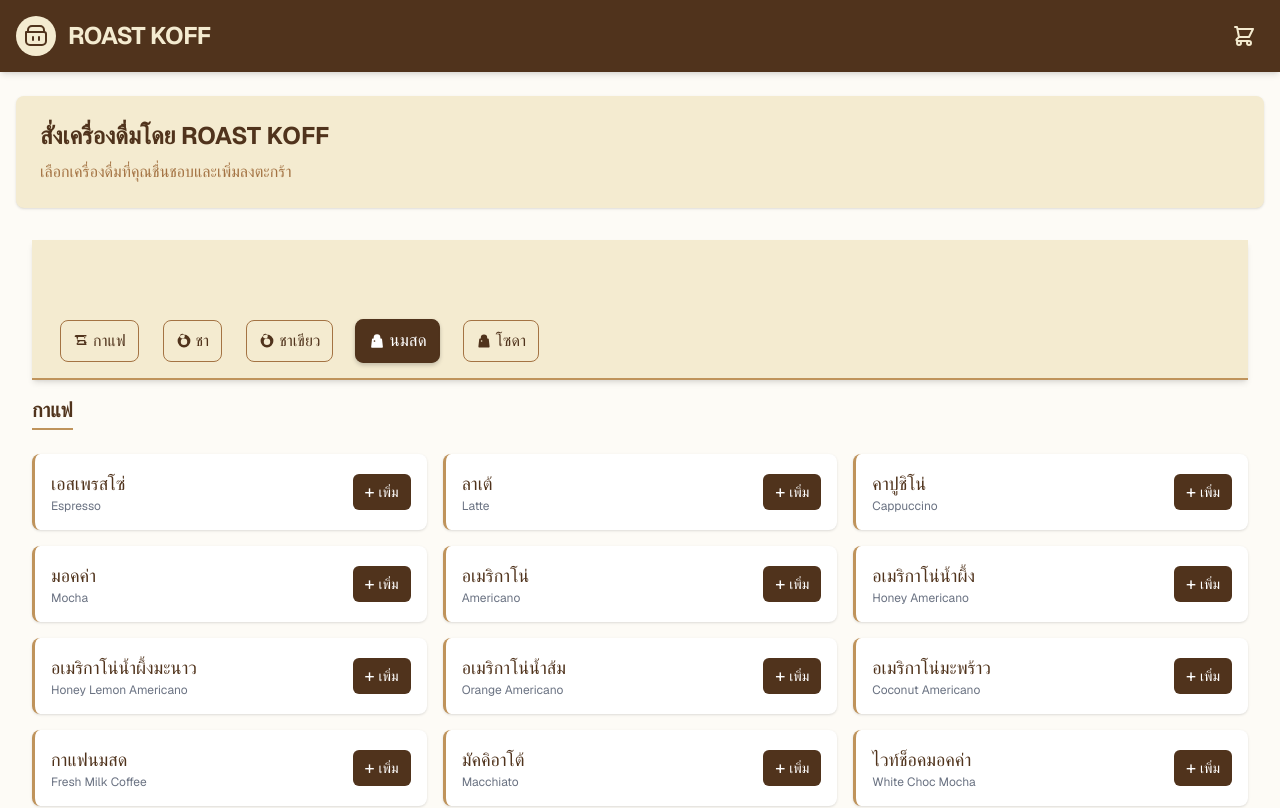
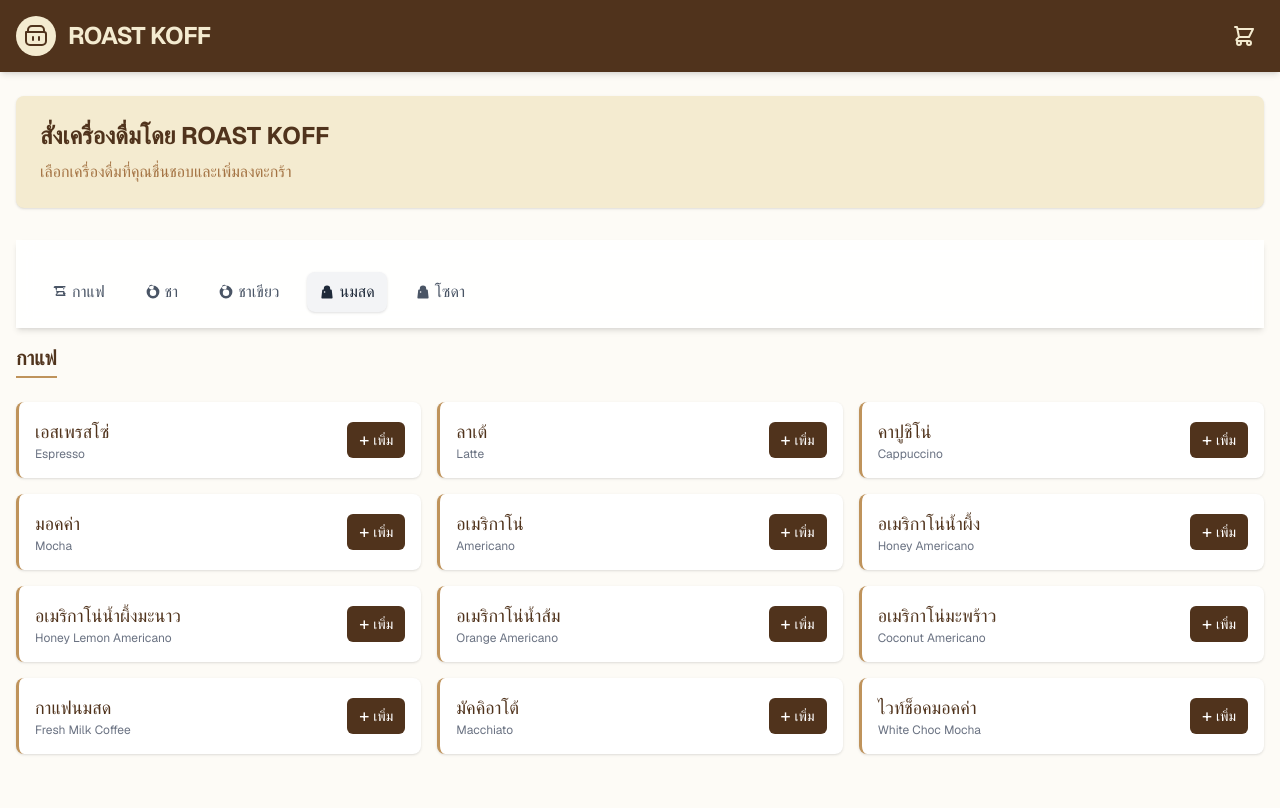
Before and after one commit to llsit/roast-koff-liff, a Next.js app: page / in a window 1280 px wide. Shown: the top 808 px of the page. Built offline with nearby package versions, Linux system fonts and the light colour scheme.

Commit message:
- fixed nav bar design

```diff
--- a/src/app/components/MenuList.tsx
+++ b/src/app/components/MenuList.tsx
@@ -239,7 +239,7 @@ export default function MenuList({
   }
 
   return (
-    <div className="container mx-auto px-4">
+    <div className="container mx-auto">
       {/* Using the extracted NavBar component */}
       <NavBar
         menus={menus}
--- a/src/app/components/Navbar.tsx
+++ b/src/app/components/Navbar.tsx
@@ -11,20 +11,20 @@ interface NavBarProps {
   menus: Menu[];
   activeCategory: string;
   onCategoryClick: (categoryId: string) => void;
-  primaryColor: string;
-  secondaryColor: string;
-  accentColor: string;
-  backgroundColor: string;
+  primaryColor?: string;
+  secondaryColor?: string;
+  accentColor?: string;
+  backgroundColor?: string;
 }
 
 export default function NavBar({
   menus,
   activeCategory,
   onCategoryClick,
-  primaryColor,
-  secondaryColor,
-  accentColor,
-  backgroundColor
+  primaryColor = '#4B5563',
+  secondaryColor = '#E5E7EB',
+  accentColor = '#9CA3AF',
+  backgroundColor = '#FFFFFF'
 }: NavBarProps) {
 
   const handleCategoryClick = (categoryId: string, event: React.MouseEvent) => {
@@ -39,9 +39,9 @@ export default function NavBar({
   };
 
   return (
-    <nav className="sticky top-0 z-30 py-2 shadow-md" style={{ backgroundColor, borderBottom: `2px solid ${secondaryColor}` }}>
-      <div className="pt-16 container mx-auto px-4">
-        <ul className="flex space-x-2 md:space-x-6 overflow-x-auto py-2 px-3 max-w-full no-scrollbar">
+    <nav className="sticky top-0 z-30 py-2 shadow-md bg-white/90 backdrop-blur-sm">
+      <div className="container mx-auto px-4 pt-4">
+        <ul className="flex space-x-3 md:space-x-4 overflow-x-auto py-2 px-2 max-w-full no-scrollbar">
           {menus.map((menu, idx) => {
             const categoryId = `menu-${idx}`;
             const isActive = activeCategory === categoryId;
@@ -52,13 +52,11 @@ export default function NavBar({
                   id={`nav-${categoryId}`}
                   href={`#${categoryId}`}
                   onClick={(e) => handleCategoryClick(categoryId, e)}
-                  className={`px-3 py-2 rounded-lg text-sm md:text-base font-medium whitespace-nowrap transition-all duration-300 flex items-center ${isActive ? 'transform scale-105' : 'hover:scale-105'}`}
-                  style={{
-                    backgroundColor: isActive ? primaryColor : 'transparent',
-                    color: isActive ? 'white' : primaryColor,
-                    boxShadow: isActive ? `0 2px 4px rgba(0,0,0,0.2)` : 'none',
-                    border: `1px solid ${isActive ? primaryColor : accentColor}`
-                  }}
+                  className={`px-3 py-2 rounded-lg text-sm md:text-base font-medium whitespace-nowrap transition-all duration-200 flex items-center ${
+                    isActive
+                      ? 'bg-gray-100 text-gray-800 shadow-sm'
+                      : 'text-gray-600 hover:bg-gray-50 hover:text-gray-800'
+                  }`}
                 >
                   {/* Coffee icon for coffee categories */}
                   {menu.category.includes('กาแฟ') && (
```
